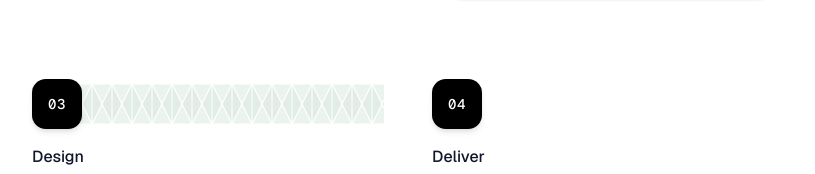
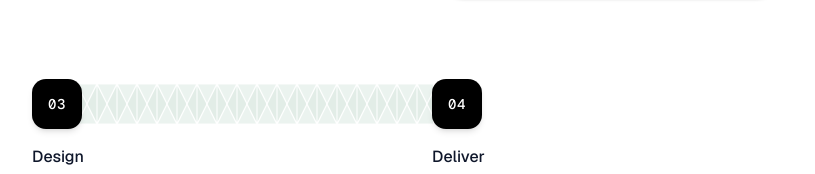
Before and after one commit to Mansi-kharb/SM, a Next.js app: page / in a window 1280 px wide. Shown: the part 3600-3774 px from the top of the page, without its empty margins (32-847 px from the left). Built offline with nearby package versions, Linux system fonts and the light colour scheme; a web font is replaced by a local one.

Commit message:
Fix triangle track alignment between step 03 and 04 badges

```diff
--- a/components/ProcessSection.tsx
+++ b/components/ProcessSection.tsx
@@ -146,9 +146,9 @@
           {/* Steps 03 & 04 (Cols 1-8) */}
           <div className="lg:col-span-8 flex flex-col">
 
-            {/* Timeline Track 2 ending exactly at step 04 badge (no line after 04) */}
+            {/* Timeline Track 2 connecting 03 and 04 cleanly without blank space */}
             <div className="relative flex items-center h-[50px] w-full mb-4">
-              <div className="absolute left-0 right-1/2 h-[40.26px] top-1/2 -translate-y-1/2 z-0 overflow-hidden pr-6">
+              <div className="absolute left-[25px] right-[calc(50%-25px)] h-[40.26px] top-1/2 -translate-y-1/2 z-0 overflow-hidden">
                 <svg className="w-full h-full" width="100%" height="40.26">
                   <defs>
                     <pattern id="tessellated-triangles-track-2" width="20" height="40.26" patternUnits="userSpaceOnUse">
```
